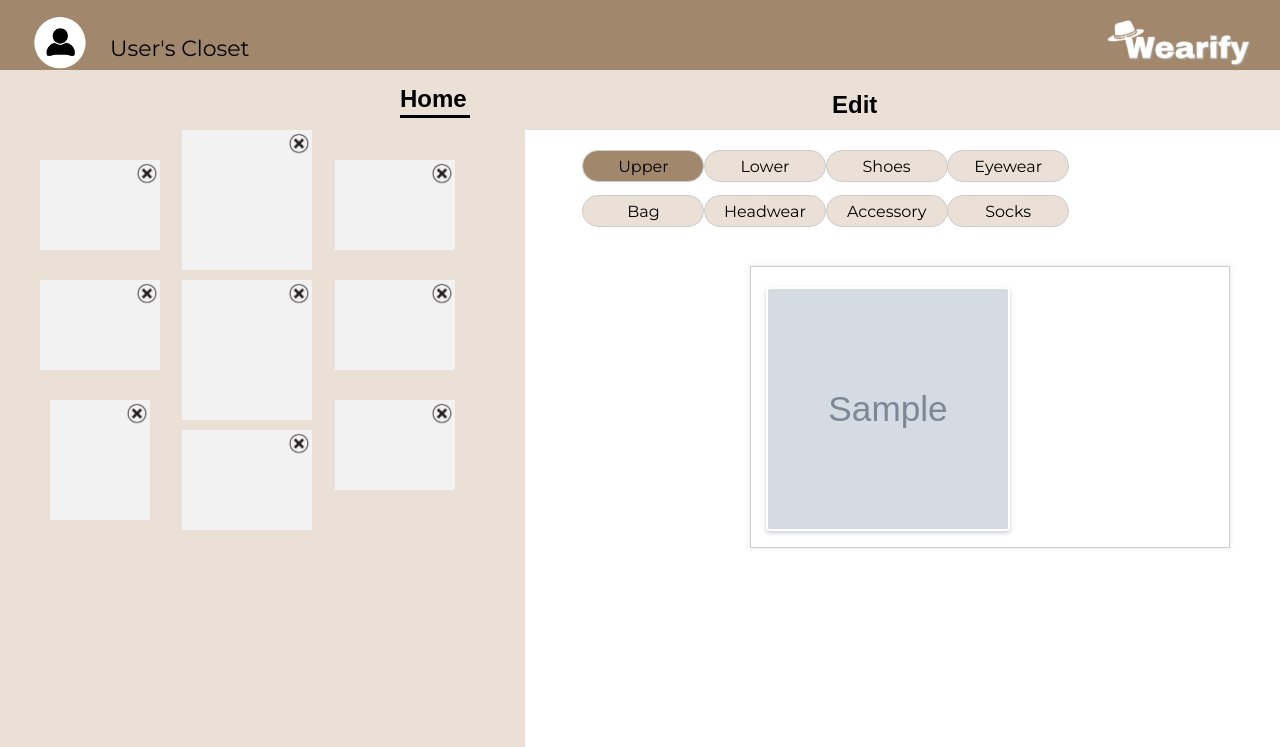
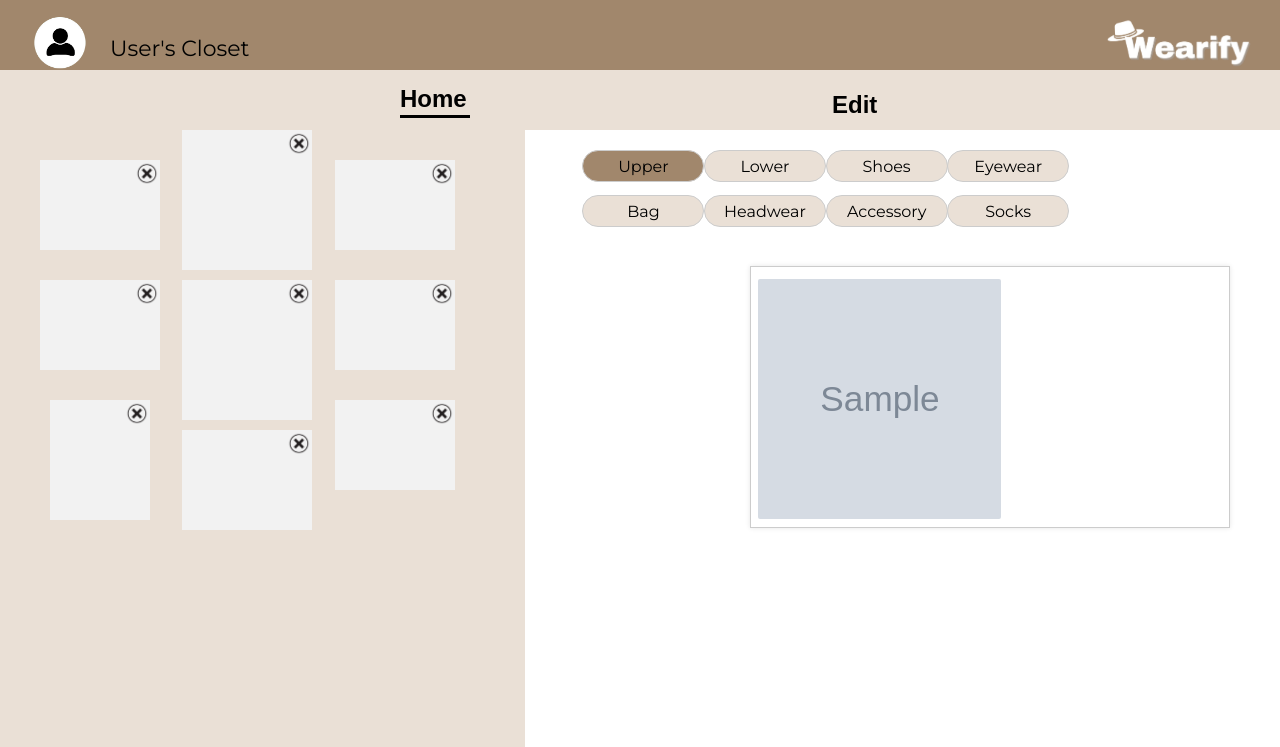
Before and after one commit to Julie-110405/Wearify-Website, a PHP site: page /home.php in a window 1280 px wide. Shown: the top 747 px of the page. Run offline with PHP 8.4, Linux system fonts and the light colour scheme; tables that the repository leaves empty or names only in its code hold one stand-in row (values such as "Sample post"); grey boxes marked "Sample" are stand-in pictures; some web fonts are replaced.

Commit message:
not so final

```diff
--- a/home.css
+++ b/home.css
@@ -517,8 +517,6 @@
     z-index: 99999;
 }
 
-
-
 #group-bag {
     position: fixed;
     left: 2.93vw;
@@ -546,8 +544,6 @@
     cursor: pointer;
     z-index: 999999;
 }
-
-
 
 #group-headwear {
     position: fixed;
@@ -577,8 +573,6 @@
     z-index: 99999;
 }
 
-
-
 #group-accessory1 {
     position: fixed;
     left: 24.52vw;
@@ -607,8 +601,6 @@
     z-index: 999999;
 }
 
-
-
 #group-accessory2 {
     position: fixed;
     left: 24.52vw;
@@ -636,8 +628,6 @@
     cursor: pointer;
     z-index: 9999999;
 }
-
-
 
 #group-socks {
     position: fixed;
@@ -720,13 +710,6 @@
     z-index: 999999;
 }
 
-
-
-
-
-
-
-
 .slide {
     width: 100%;
     height: auto;
@@ -739,9 +722,6 @@
 .slide.active-slide {
     display: block;
 }
-
-
-
 
 #slide-lower h2 {
     position: absolute;
@@ -856,6 +836,48 @@
     width: 760px;   /* enough for 3 images */
 }
 
+/* ================== Uploaded Photos Section ================== */
+
+/* Right-side uploaded photos container */
+#uploadedPhotosContainer {
+    position: absolute;
+    right: 50px;
+    left: 750px;
+    top: 250px;
+    width: auto;
+    max-height: 60vh;
+    overflow-y: auto;
+    margin-left: auto;
+    margin-right: auto;
+    background: #ffffff;
+    padding: 10px;
+    border: 1px solid #ccc;
+    box-shadow: none; /* Remove shadow */
+}
+
+/* Inner list to display photos in rows of 3 */
+#uploadedPhotosList {
+    display: flex;
+    flex-wrap: wrap;
+    gap: 15px;
+}
+
+.uploaded-photo-item {
+    flex: 0 0 calc(33.333% - 10px); /* 3 items per row, accounting for gap */
+    height: 240px;
+    position: relative;
+}
+
+.uploaded-photo-item img {
+    width: 100%;
+    height: 100%;
+    object-fit: cover;
+    border-radius: 4px;
+    border: 2px solid #ffffff; /* optional individual border */
+    box-shadow: none; /* remove inner shadow */
+}
+
+
 .fade-out {
     opacity: 0;
     transition: opacity 0.5s ease;
--- a/home.js
+++ b/home.js
@@ -174,27 +174,11 @@
 
             payload.data.slice().reverse().forEach(item => {
                 const imageWrapper = document.createElement('div');
-                imageWrapper.style.display = 'inline-block';
-                imageWrapper.style.margin = '10px';
-                imageWrapper.style.position = 'relative';
-                imageWrapper.style.width = '240px';
-                imageWrapper.style.height = '240px';
-                imageWrapper.style.boxSizing = 'border-box';
-                imageWrapper.style.verticalAlign = 'top';
-                imageWrapper.style.border = 'none';
-                imageWrapper.style.boxShadow = 'none';
-                imageWrapper.style.padding = '0'; // remove padding
+                imageWrapper.classList.add('uploaded-photo-item');
 
                 const img = document.createElement('img');
                 img.src = item.image_url;
                 img.alt = item.category + ' item';
-                img.style.width = '100%';
-                img.style.height = '100%';
-                img.style.objectFit = 'cover';
-                img.style.border = '2px solid #ffffff';  // add border here
-                img.style.borderRadius = '4px';
-                img.style.boxShadow = '0 2px 4px rgba(0,0,0,0.2)'; // subtle shadow
-                img.style.imageRendering = 'crisp-edges';
 
                 imageWrapper.appendChild(img);
                 container.appendChild(imageWrapper);
--- a/home.php
+++ b/home.php
@@ -173,9 +173,9 @@
     </div>
 
     <div id="uploadedPhotosContainer" style="position: absolute; right: 50px; left: 750px; top: 250px; width: auto; border: 1px solid #ccc; padding: 10px; background: #ffffff; box-shadow: 0 0 5px rgba(0,0,0,0.1); overflow-y: auto; max-height: 60vh; margin-left: auto; margin-right: auto; padding-left: 5px;">
-        <div id="uploadedPhotosList" style="display: flex; flex-direction: row; gap: 15px; align-items: center;">
+<div id="uploadedPhotosList" style="display: flex; flex-direction: row; gap: 15px; align-items: center; flex-wrap: wrap;">
 
-        </div>
+</div>
     </div>
 
     <script src="home.js"></script>
```
